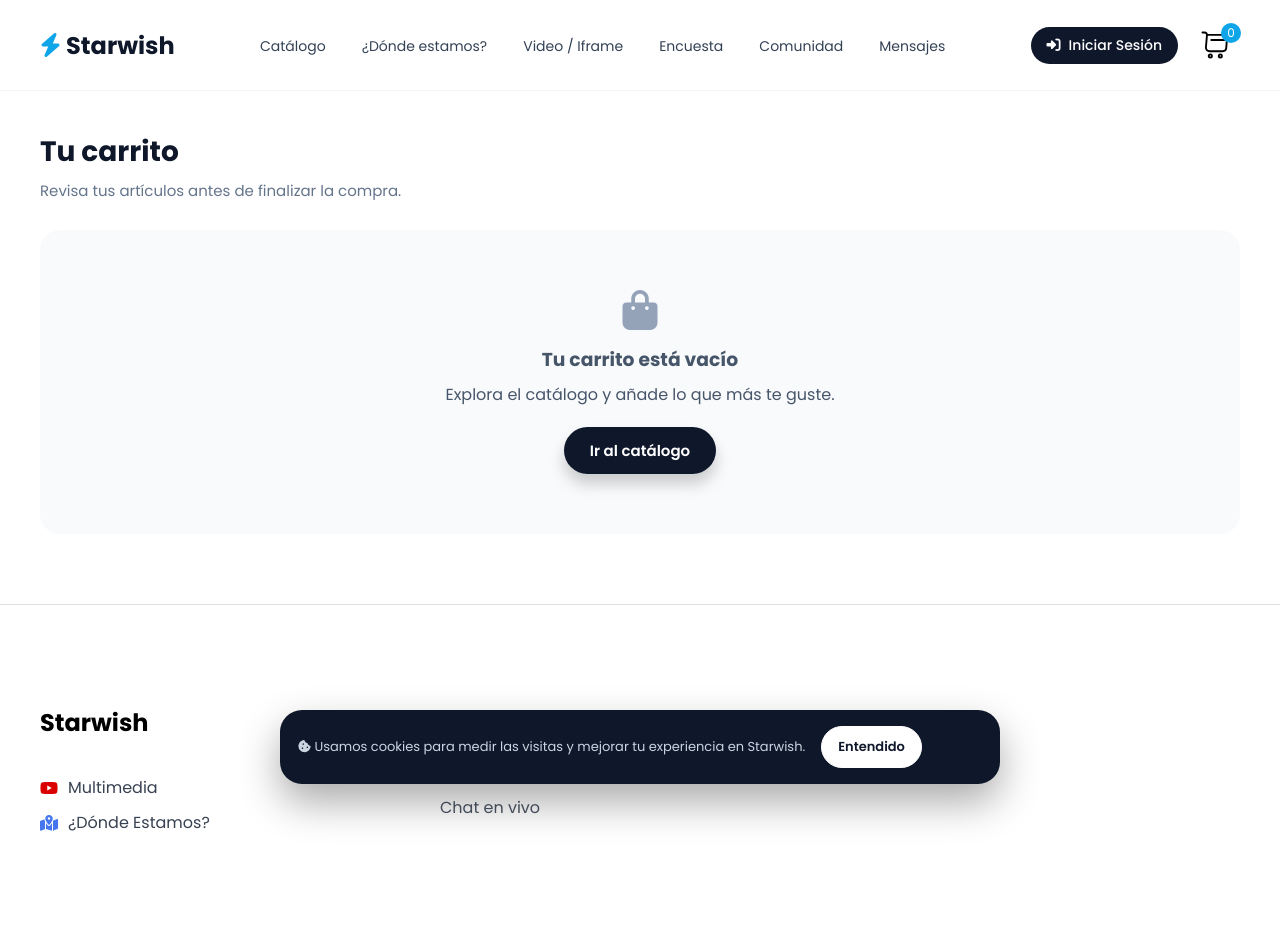
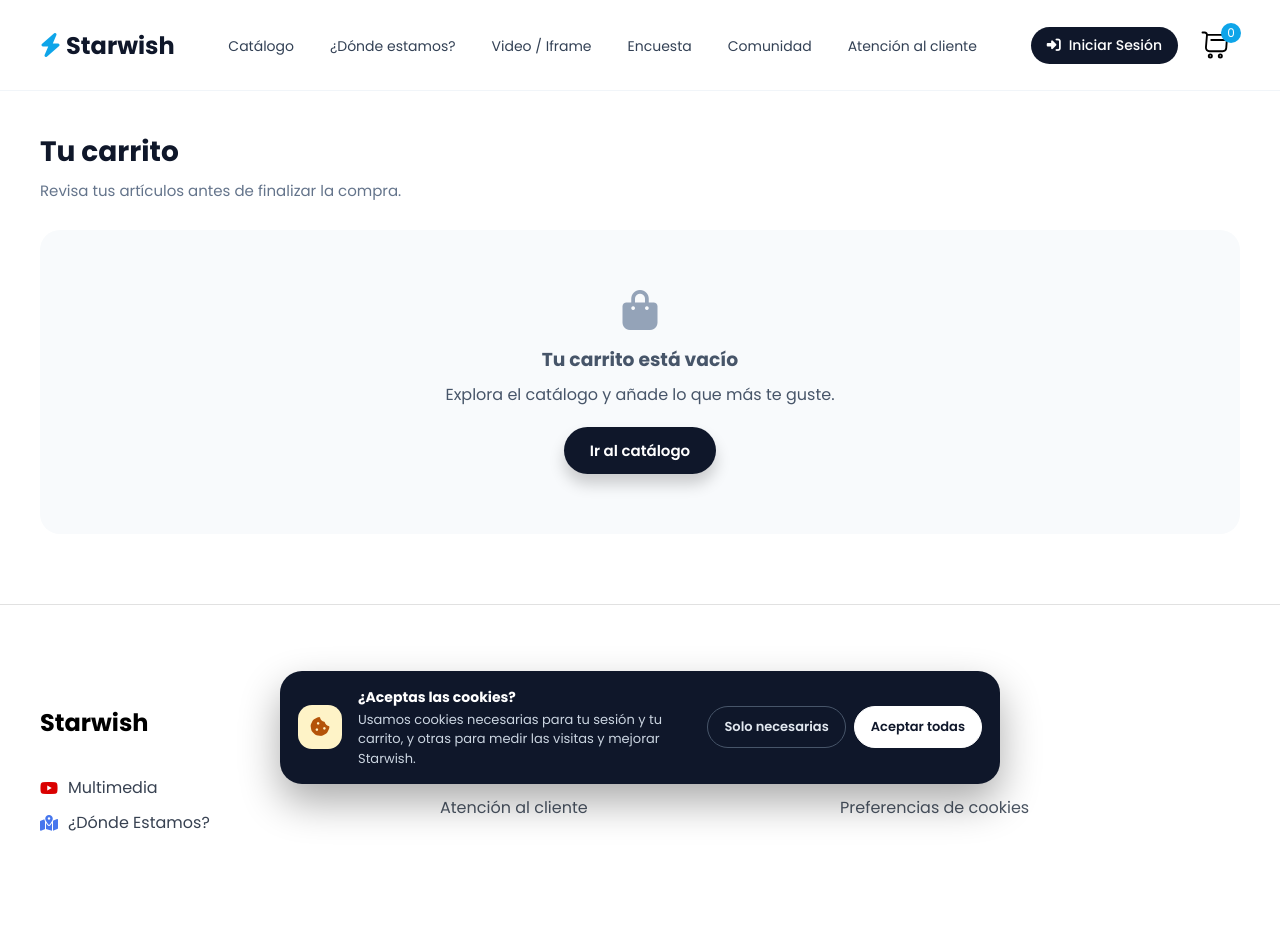
Before and after one commit to huertavicky607-sudo/Proyecto-Final-Flask, a Flask app: page /carrito in a window 1280 px wide. Run offline with Flask 3, Linux system fonts and the light colour scheme.

Commit message:
Update base.html with new navigation and cookie consent

```diff
--- a/Mi_Proyecto/templates/base.html
+++ b/Mi_Proyecto/templates/base.html
@@ -16,7 +16,7 @@
         ('youtube', 'Video / Iframe'),
         ('encuesta', 'Encuesta'),
         ('vista_fotos', 'Comunidad'),
-        ('mensajes', 'Mensajes')
+        ('mensajes', 'Atención al cliente')
     ] %}
 
     <div id="overlay"></div>
@@ -129,22 +129,30 @@
                 <ul>
                     <li><a href="{{ url_for('menu') }}">Catálogo</a></li>
                     <li><a href="{{ url_for('encuesta') }}">Encuesta de servicio</a></li>
-                    <li><a href="{{ url_for('mensajes') }}">Chat en vivo</a></li>
+                    <li><a href="{{ url_for('mensajes') }}">Atención al cliente</a></li>
                 </ul>
             </div>
             <div class="container-policies">
                 <ul>
                     <li><a href="{{ url_for('vista_fotos') }}">Fotos de clientes</a></li>
                     <li><a href="{{ url_for('carrito') }}">Mi carrito</a></li>
+                    <li><a href="#" data-abrir-cookies>Preferencias de cookies</a></li>
                 </ul>
             </div>
         </div>
     </footer>
 
     <!-- ===== AVISO DE COOKIES ===== -->
-    <div class="cookie-banner" id="cookie-banner" hidden>
-        <p><i class="fa-solid fa-cookie-bite"></i> Usamos cookies para medir las visitas y mejorar tu experiencia en Starwish.</p>
-        <button type="button" class="btn-cookie" id="cookie-ok">Entendido</button>
+    <div class="cookie-banner" id="cookie-banner" role="dialog" aria-labelledby="cookie-titulo" hidden>
+        <span class="cookie-icon"><i class="fa-solid fa-cookie-bite"></i></span>
+        <div class="cookie-txt">
+            <strong id="cookie-titulo">¿Aceptas las cookies?</strong>
+            <p>Usamos cookies necesarias para tu sesión y tu carrito, y otras para medir las visitas y mejorar Starwish.</p>
+        </div>
+        <div class="cookie-btns">
+            <button type="button" class="btn-cookie-sec" id="cookie-no">Solo necesarias</button>
+            <button type="button" class="btn-cookie" id="cookie-ok">Aceptar todas</button>
+        </div>
     </div>
 
     <script src="{{ url_for('static', filename='starwish-extra.js') }}"></script>
```
